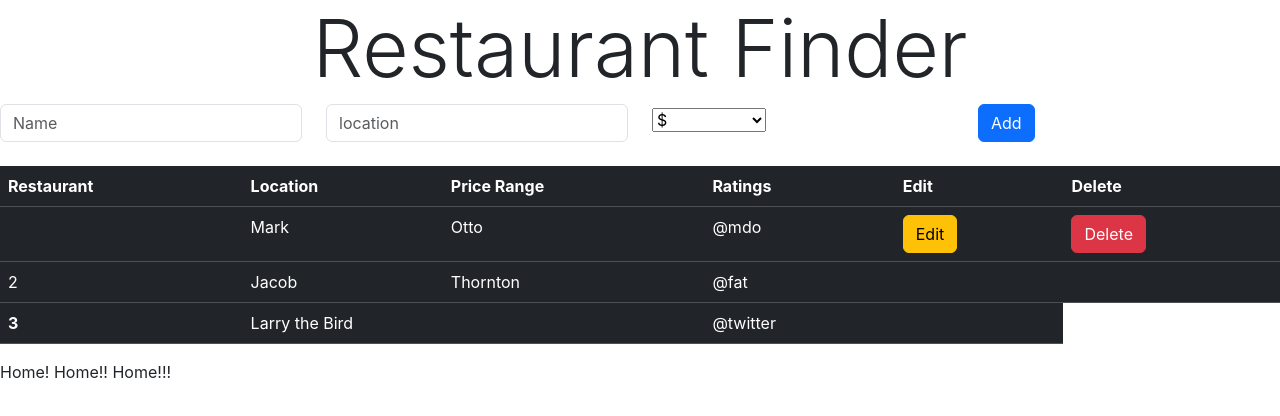
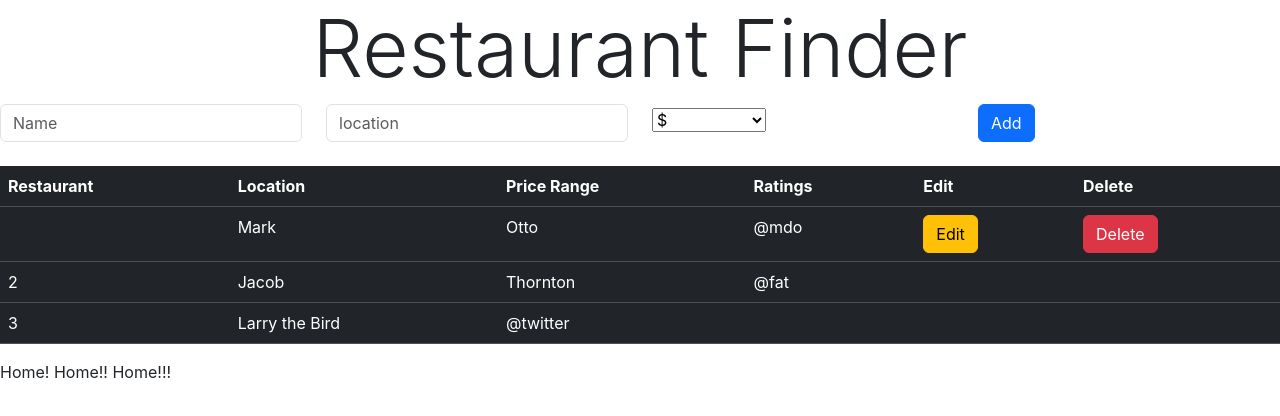
Before and after one commit to AkinolaAdewole/PERNStack-YELP_CLONE, a React (Create React App) app in the folder client/: page / in a window 1280 px wide. Shown: the top 416 px of the page. Built offline with nearby package versions, Linux system fonts and the light colour scheme.

Commit message:
client side

```diff
--- a/client/src/components/RestaurantList.jsx
+++ b/client/src/components/RestaurantList.jsx
@@ -6,7 +6,7 @@ const RestaurantList = () => {
     <div>
         <table class="table table-hover table-dark">
             <thead>
-                <tr>
+                <tr className='bg-primary'>
                     <th scope="col">Restaurant</th>
                     <th scope="col">Location</th>
                     <th scope="col">Price Range</th>
@@ -35,9 +35,11 @@ const RestaurantList = () => {
                 </tr>
 
                 <tr>
-                    <th scope="row">3</th>
-                    <td colspan="2">Larry the Bird</td>
+                    <td>3</td>
+                    <td>Larry the Bird</td>
                     <td>@twitter</td>
+                    <td></td>
+                    <td></td>
                     <td></td>
                 </tr>
             </tbody>
```
Lines whose indentation alone changed are shown as unchanged.
